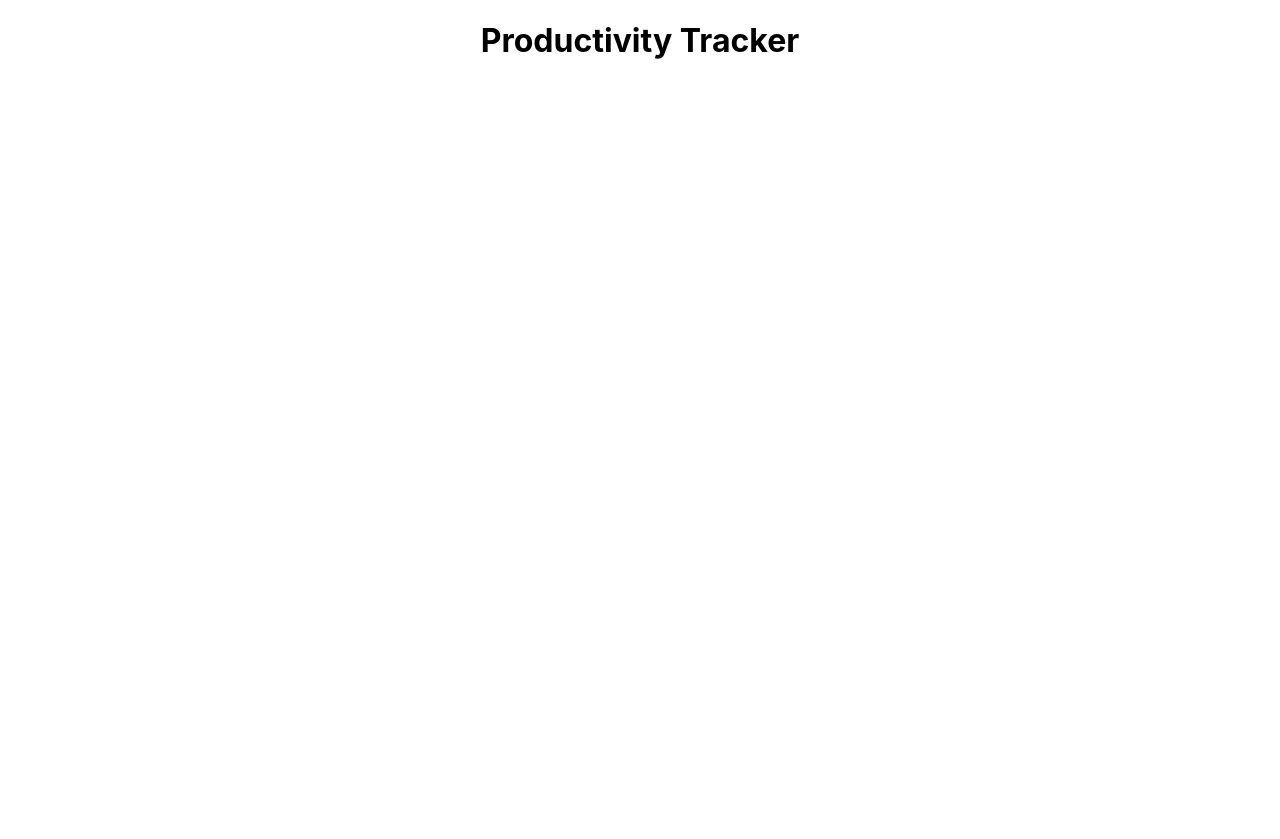
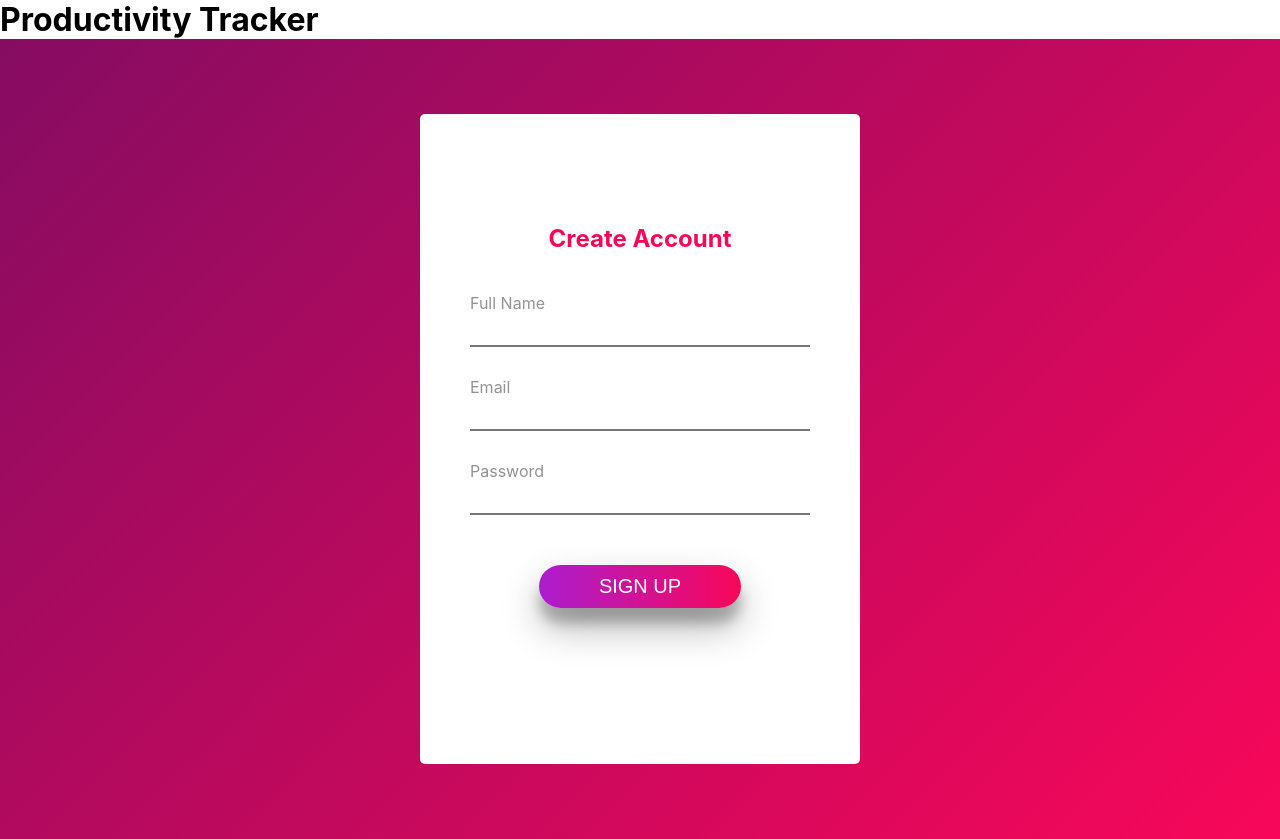
Before and after one commit to havenwork/productivitytracker, a React (Create React App) app: page /signup in a window 1280 px wide. Before the commit the page ends 800 px from the top, so only its background shows below. Built offline with nearby package versions, Linux system fonts and the light colour scheme.

Commit message:
signupform

```diff
--- a/package.json
+++ b/package.json
@@ -8,6 +8,7 @@
     "@testing-library/user-event": "^13.5.0",
     "react": "^18.2.0",
     "react-dom": "^18.2.0",
+    "react-router-dom": "^6.14.1",
     "react-scripts": "5.0.1",
     "web-vitals": "^2.1.4"
   },
--- a/src/App.css
+++ b/src/App.css
@@ -1,38 +1,82 @@
-.App {
-  text-align: center;
+* {
+  margin: 0;
+  padding: 0;
 }
 
-.App-logo {
-  height: 40vmin;
-  pointer-events: none;
+.container {
+  background: linear-gradient(135deg, #850c62, #f80759);
+  width: 100%;
+  min-height: 100vh;
+  display: flex;
+  justify-content: center;
+  align-items: center;
+}
+.app-wrapper {
+  background-color: #fff;
+  min-width:350px;
+  min-height:650px;
+  padding: 30px;
+  box-sizing: border-box;
+  border-radius: 5px;
 }
 
-@media (prefers-reduced-motion: no-preference) {
-  .App-logo {
-    animation: App-logo-spin infinite 20s linear;
-  }
+.title {
+  color:#f80759;
+  text-align: center;
+  margin: 80px 0px 40px 0px;
+}
+.name,
+.email,
+.password {
+  margin: 20px;
+  color: #969292;
+  font-size: 16px;
 }
 
-.App-header {
-  background-color: #282c34;
-  min-height: 100vh;
-  display: flex;
-  flex-direction: column;
-  align-items: center;
-  justify-content: center;
-  font-size: calc(10px + 2vmin);
-  color: white;
+.password {
+  margin-bottom: 40px;
+}
+.input{
+  height:32px;
+  font-size: 20px;
+  outline: none;
+  width: 100%;
+  border-top-style: none;
+  border-left-style: none;
+  border-right-style: none;
+  border-bottom-style: 2px solid black;
+  margin-bottom:10px;
 }
 
-.App-link {
-  color: #61dafb;
+.error {
+  color: red;
 }
 
-@keyframes App-logo-spin {
-  from {
-    transform: rotate(0deg);
-  }
-  to {
-    transform: rotate(360deg);
-  }
+.submit {
+  display: flex;
+  text-transform: uppercase;
+  font-size:20px;
+  border-radius: 25px;
+  color: white;
+  padding: 10px 60px;
+  background: linear-gradient(to right, #ab1dcf, #f80759);
+  box-shadow: rgba(0,0,0,0.3) 0px 19px 38px,
+  rgba(0,0,0,0.22) 0px 15px 12px;
+  margin: auto;
+  outline: none;
+  border: none;
+  cursor: pointer;
+  transition: all 0.1s;
+
 }
+button:active {
+  transform: translate(2px);
+}
+
+.form-sucsess {
+  display:flex;
+  justify-content: center;
+  margin-top: 250px;
+  min-width: 370px;
+  color: #f80759;
+}
--- a/src/App.js
+++ b/src/App.js
@@ -1,10 +1,20 @@
-import logo from './logo.svg';
 import './App.css';
+import Form from './components/Form';
+import { Routes,BrowserRouter, Route,Navigate } from 'react-router-dom';
 
 function App() {
+
+
+
   return (
     <div className="App">
-<h1>Productivity Tracker</h1>
+      <h1>Productivity Tracker</h1>
+      <BrowserRouter>
+      <Routes>
+        <Route path="/" element={<Navigate to='/signup'/>} />
+        <Route path="/signup" element={<Form />} />
+      </Routes>
+      </BrowserRouter>
     </div>
   );
 }
--- /dev/null
+++ b/src/components/Form.js
@@ -0,0 +1,16 @@
+import React, { useState } from "react";
+import SignupForm from "./SignupForm";
+import SignupFormSuccess from "./SignupFormSuccess";
+const Form = () => {
+  const [formIsSubmitted, setFormIsSubmitted] = useState(false);
+  const submitForm = () => {
+    setFormIsSubmitted(true);
+  };
+  return (
+   <div>
+     { !formIsSubmitted ? <SignupForm submitForm={submitForm}/> : <SignupFormSuccess />}
+    </div>
+  );
+};
+
+export default Form;
--- /dev/null
+++ b/src/components/SignupForm.js
@@ -0,0 +1,84 @@
+import React, {useEffect, useState} from "react";
+import validation from "../helpers/validation";
+
+const SignupForm = ({submitForm}) => {
+    const[values, setValues] = useState({
+        fullname: "",
+        email: "",
+        password: "",
+    });
+
+    const [errors, setErrors] = useState({});
+    const [dataIsCorrect, setDataIsCorrect] = useState(false);
+
+    const handleChange = (event) =>{
+       setValues({
+        ...values,
+        [event.target.name]: event.target.value,
+       });
+    };
+    const handleFormSubmit = (event) =>{
+        event.preventDefault();
+        setErrors(validation(values));
+        setDataIsCorrect(true);
+    };
+
+    useEffect(() => {
+        if(Object.keys(errors).length === 0 && dataIsCorrect){
+            submitForm(true);
+        }
+    }, [errors,dataIsCorrect,submitForm]);
+  return (
+     <div className="container">
+        <div className="app-wrapper">
+            <div>
+                <h2 className="title">Create Account</h2>
+            </div>
+            <form className="form-wrapper">
+                <div className="name">
+                    <label className="label">Full Name</label>
+                    <input
+                     className="input"
+                     type="text"
+                     name="fullname"
+                     value={values.fullname}
+                     onChange={handleChange}
+                    />
+                    {errors.fullname && <p className="error">{errors.fullname}</p>}
+                </div>
+                <div className="email">
+                    <label className="label">Email</label>
+                    <input
+                     className="input"
+                     type="email"
+                     name="email"
+                     value={values.email}
+                     onChange={handleChange}
+                    />
+                    {errors.email && <p className="error">{errors.email}</p>}
+                </div>
+                <div className="password">
+                    <label className="label">Password</label>
+                    <input
+                     className="input"
+                     type="password"
+                     name="password"
+                     value={values.password}
+                     onChange={handleChange}
+                    />
+                    {errors.password && <p className="error">{errors.password}</p>}
+                </div>
+                <div>
+                    <button className="submit"onClick={handleFormSubmit}>
+                        Sign Up
+                    </button>
+                </div>
+            </form>
+        </div>
+
+     </div>
+    );
+
+};
+
+export default SignupForm;
--- /dev/null
+++ b/src/components/SignupFormSuccess.js
@@ -0,0 +1,15 @@
+import React from "react";
+import "../App.css";
+
+const SignupFormSuccess = () => {
+  return (
+    <div className="conatiner">
+        <div className="app-wrapper">
+            <h1 className="form-success">Account Created!</h1>
+        </div>
+
+    </div>
+  );
+};
+
+export default SignupFormSuccess;
--- /dev/null
+++ b/src/helpers/validation.js
@@ -0,0 +1,21 @@
+const validation = (values) => {
+  let errors={}
+
+  if (!values.fullname) {
+    errors.fullname = "Name is required.";
+  }
+  if (!values.email) {
+    errors.email = "Email is required.";
+  } else if (!/\S+@\S+\.\S+/.test(values.email)) {
+    errors.email = "Email is invalid.";
+  }
+  if (!values.password) {
+    errors.password = "Password is required.";
+  } else if (values.password.length < 5) {
+    errors.password="Password must be more than five characters.";
+  }
+
+  return errors;
+};
+
+export default validation;
```
Also changed, not shown: 1 other file (tests, documents, lock files or other folders).
